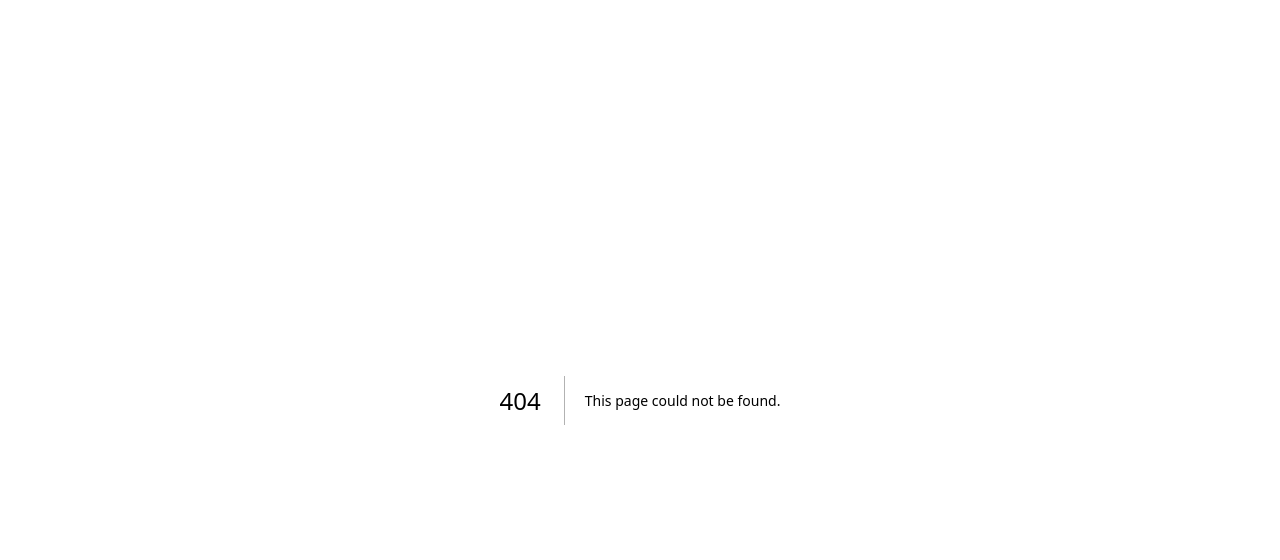
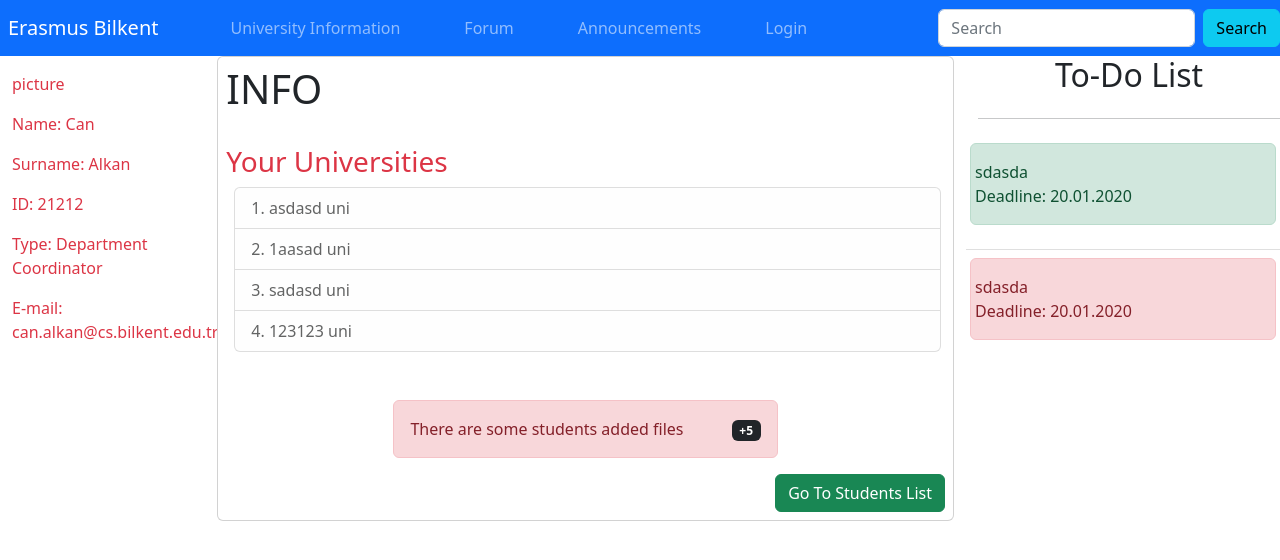
Before and after one commit to hasatsrnkn/Bilkent-CS-Exchange, a Next.js app in the folder csexchange/: page /departmentcoordinator/profile/1 in a window 1280 px wide. Before the commit this address had no page. Shown: the top 560 px of the page. Built offline with nearby package versions, Linux system fonts and the light colour scheme.

Commit message:
department coordinator profile added

```diff
--- /dev/null
+++ b/csexchange/components/Profile/DepartmentCoordinator/CoordinatorInfo.js
@@ -0,0 +1,48 @@
+import {
+  Button,
+  Col,
+  Row,
+  Card,
+  ListGroup,
+  Alert,
+  Badge,
+} from "react-bootstrap";
+const CoordinatorInfo = (props) => {
+  return (
+    <Card className="p-2">
+      <Row>
+        <h1>INFO</h1>
+      </Row>
+      <Row className="mt-4">
+        <Row>
+          <h3 className="text-danger">Your Universities</h3>
+        </Row>
+        <Row className="ms-2">
+          <ListGroup as="ol" numbered>
+            {props.universities.map((uni) => (
+              <ListGroup.Item variant="light" action>
+                {uni.name}
+              </ListGroup.Item>
+            ))}
+          </ListGroup>
+        </Row>
+      </Row>
+      <Row className="mt-5">
+        <Col className="col-12 d-flex justify-content-center align-items-center">
+          <Alert variant="danger">
+            There are some students added files
+            <Badge className="ms-5" bg="dark">
+              +5
+            </Badge>
+          </Alert>
+        </Col>
+      </Row>
+      <Row>
+        <Col className="d-flex justify-content-end">
+          <Button variant="success">Go To Students List</Button>
+        </Col>
+      </Row>
+    </Card>
+  );
+};
+export default CoordinatorInfo;
--- a/csexchange/components/UI/NavbarMenu.js
+++ b/csexchange/components/UI/NavbarMenu.js
@@ -7,6 +7,7 @@ import { authActions } from "../../store/auth";
 const NavbarMenu = (props) => {
   const dispatch = useDispatch();
   const isAuth = useSelector((state) => state.auth.isAuthenticated);
+  const user = useSelector((state) => state.auth.user);
 
   const logoutHandler = () => {
     dispatch(authActions.logout());
@@ -31,6 +32,13 @@ const NavbarMenu = (props) => {
           </Link>
         )}
         {isAuth && (
+          <Link href={`/student/profile/${user}`} passHref legacyBehavior>
+          <Nav.Link className="ms-5">
+            Profile
+          </Nav.Link>
+        </Link>
+        )}
+        {isAuth && (
           <Link href="/" passHref legacyBehavior>
             <Nav.Link className="ms-5" onClick={logoutHandler}>
               Log out
--- /dev/null
+++ b/csexchange/pages/departmentcoordinator/profile/[coordinatorId].js
@@ -0,0 +1,79 @@
+import NavbarMenu from "../../../components/UI/NavbarMenu";
+import { Col, Row } from "react-bootstrap";
+import PersonalInfo from "../../../components/Profile/PersonalInfo";
+import ToDoList from "../../../components/Profile/ToDoList/ToDoList";
+import CoordinatorInfo from "../../../components/Profile/DepartmentCoordinator/CoordinatorInfo";
+const coordinator = {
+  name: "Can",
+  surname: "Alkan",
+  id: "21212",
+  picture: "picture",
+  type: "Department Coordinator",
+  email: "can.alkan@cs.bilkent.edu.tr",
+  universityName: "Bilkent University",
+  departmentSecretary: "Yelda Ateş",
+  toDoList: [
+    {
+      name: "sdasda",
+      done: true,
+      deadline: "20.01.2020",
+    },
+    {
+      name: "sdasda",
+      done: false,
+      deadline: "20.01.2020",
+    },
+  ],
+  universities: [
+    {
+      name: "asdasd uni",
+    },
+    {
+      name: "1aasad uni",
+    },
+    {
+      name: "sadasd uni",
+    },
+    {
+      name: "123123 uni",
+    },
+  ],
+};
+
+const CoordinatorProfilePage = (props) => {
+  return (
+    <div>
+      <NavbarMenu></NavbarMenu>
+      <Row>
+        <Col className="col-2">
+          <PersonalInfo
+            name={coordinator.name}
+            id={coordinator.id}
+            surname={coordinator.surname}
+            picture={coordinator.picture}
+            type={coordinator.type}
+            email={coordinator.email}
+          ></PersonalInfo>
+        </Col>
+        <Col className="col-7">
+          <CoordinatorInfo
+            universities={coordinator.universities}
+          ></CoordinatorInfo>
+        </Col>
+        <Col className="col-3">
+          <Row>
+            <Col className="d-flex justify-content-center">
+              <h2>To-Do List</h2>
+            </Col>
+          </Row>
+          <hr></hr>
+          <Row>
+            <ToDoList toDoList={coordinator.toDoList}></ToDoList>
+          </Row>
+        </Col>
+      </Row>
+    </div>
+  );
+};
+
+export default CoordinatorProfilePage;
--- a/csexchange/store/auth.js
+++ b/csexchange/store/auth.js
@@ -2,17 +2,20 @@ import { createSlice } from "@reduxjs/toolkit";
 
 const initialAuthState = {
   isAuthenticated: false,
+  user: null,
 };
 
 const authSlice = createSlice({
   name: "authentication",
   initialState: initialAuthState,
   reducers: {
-    login(state) {
+    login(state, action) {
       state.isAuthenticated = true;
+      state.user = action.payload.user;
     },
     logout(state) {
       state.isAuthenticated = false;
+      state.user = null;
     },
   },
 });
```
Also changed, not shown: csexchange/components/Profile/Student/StudentInfo.js (+5 -2 lines), csexchange/components/mainMenuPage/MainPageForm.js (+9 -6 lines).
